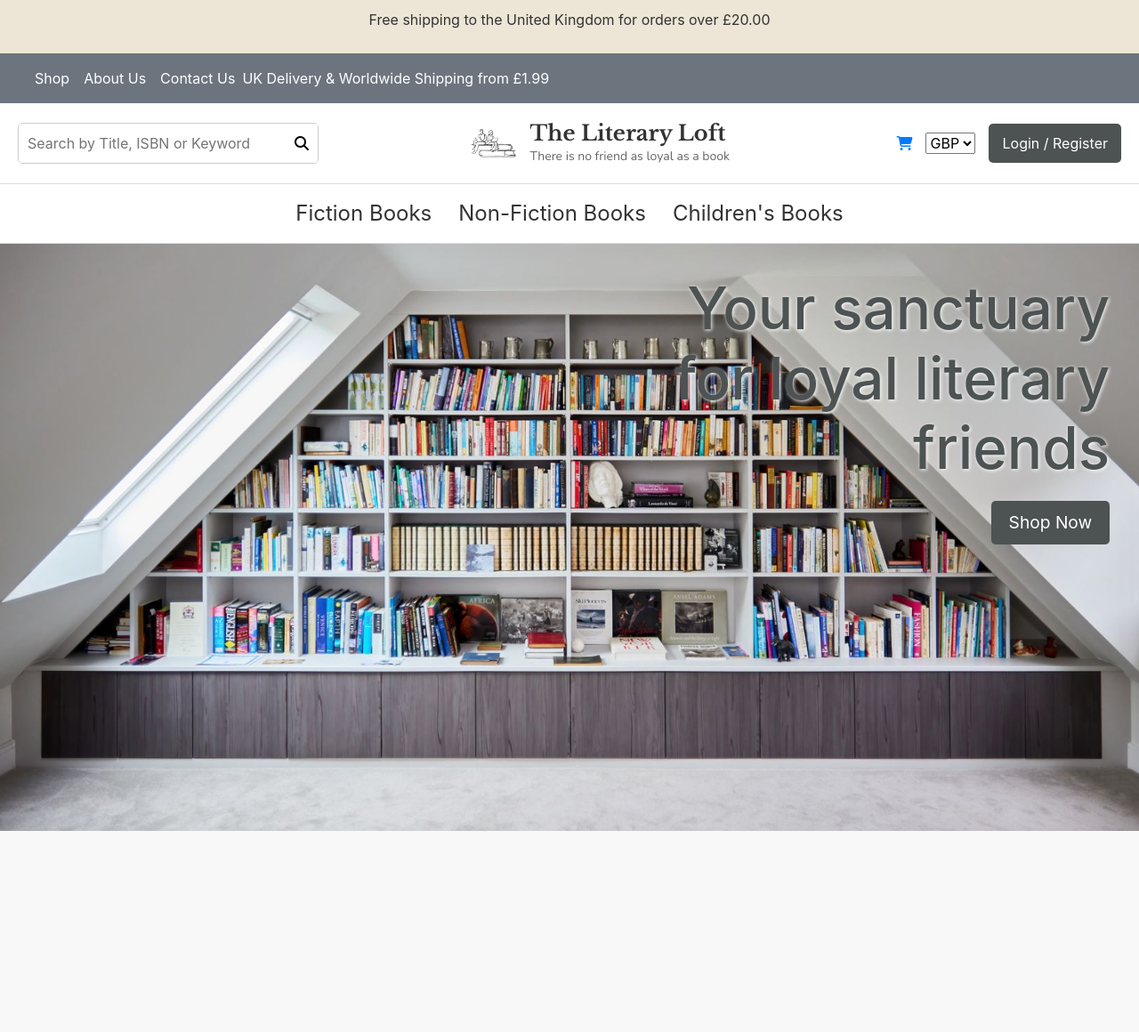
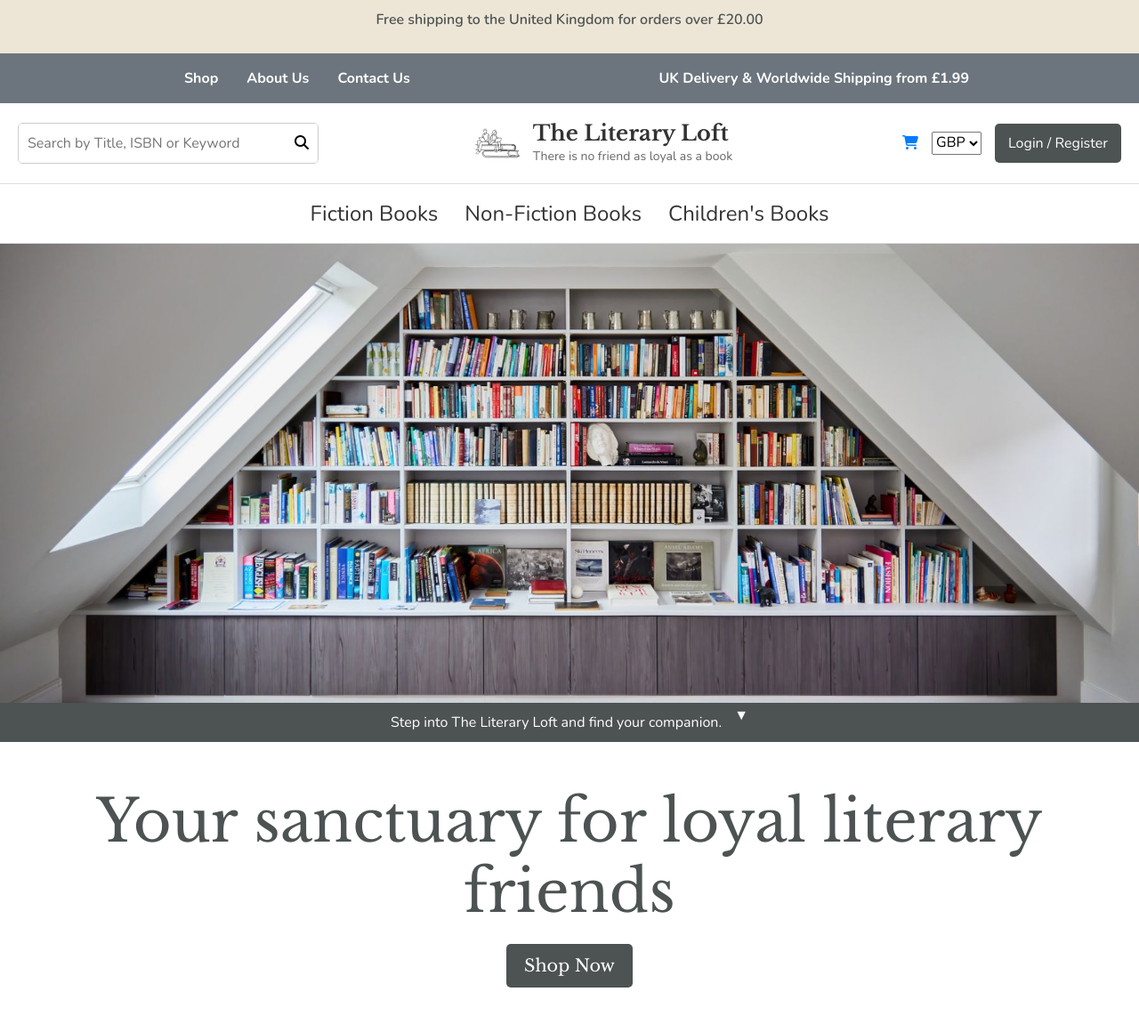
Before and after one commit to vica781/The_Literary_Loft_v2, a Django app: page / in a window 1280 px wide. Shown: the whole page at 89% size. Before the commit the page ends 934 px from the top, so only its background shows below. Run offline with Django 4.2, Linux system fonts and the light colour scheme; some libraries are stand-ins or nearby versions.

Commit message:
Feat: change hero-section add banner with scroll-indicator to improve UI

```diff
--- a/books/templates/books/index.html
+++ b/books/templates/books/index.html
@@ -2,22 +2,26 @@
 {% load static %}
 
 {% block extra_css %}
-<style>
-    .hero-section {
-        background-image: url('{% static "images/loft.jpg" %}');
-    }
-</style>
-{% endblock %}
-
-{% block hero_content %}
-<div class="hero-section">
-  <div class="hero-content">
-    <h2>Your sanctuary for loyal literary friends</h2>
-    <button class="cta-button">Shop Now</button>
-  </div>
-</div>
+<link rel="stylesheet" href="{% static 'css/style.css' %}">
 {% endblock %}
 
 {% block content %}
+<div class="hero-section" style="background-image: url('{% static "images/loft.jpg" %}');">
+    <div class="running-banner">
+        Step into The Literary Loft and find your companion.
+        <span class="scroll-indicator">&#9660;</span>
+    </div>
+</div>
+
+<div id="hero-content" class="hero-content">
+    <h2>Your sanctuary for loyal literary friends</h2>
+    <button class="cta-button">Shop Now</button>
+</div>
+
 <!-- Main content here -->
 {% endblock %}
+
+{% block extra_js %}
+{{ block.super }}
+<script src="{% static 'js/hero_banner.js' %}"></script>
+{% endblock %}
--- a/reading_loft/static/css/style.css
+++ b/reading_loft/static/css/style.css
@@ -5,6 +5,7 @@ html {
   height: 100%;
   width: 100%;
 }
+
 * {
   margin: 0;
   padding: 0;
@@ -12,10 +13,10 @@ html {
 }
 
 body {
-  font-family: Arial, sans-serif;
+  font-family: "Nunito", sans-serif;
 }
 
-/* Fonts */
+/* --------------------------------Fonts----------------------------------- */
 .libre-baskerville {
   font-family: "Libre Baskerville", serif;
 }
@@ -25,27 +26,31 @@ body {
   font-optical-sizing: auto;
 }
 
-/* Top bar */
+/* --------------------------------Top bar--------------------------------- */
 .top-bar {
   background-color: #ede6d7;
-  color: #333;
+  color: #4d5252;
   text-align: center;
   padding: 10px 0;
+  font-family: "Nunito", sans-serif;
+  font-weight: 600;
 }
 
-/* Main navigation */
+/* -----------------------------Main navigation---------------------------- */
 .main-nav {
   background-color: #4d5252;
   color: white;
   display: flex;
   justify-content: space-between;
   align-items: center;
-  padding: 10px;
+  padding: 15px 20px;
 }
 
 .nav-links {
   list-style-type: none;
   display: flex;
+  margin: 0;
+  padding: 0;
 }
 
 .nav-links li {
@@ -55,9 +60,66 @@ body {
 .nav-links a {
   color: white;
   text-decoration: none;
+  padding: 10px 15px;
+  border-radius: 5px;
+  transition: background-color 0.3s ease;
+  font-family: "Nunito", sans-serif;
+  font-weight: 600;
+  font-size: 1rem;
 }
 
-/* Header main */
+.nav-links a:hover {
+  background-color: rgba(255, 255, 255, 0.2);
+}
+
+.nav-links li.active a {
+  background-color: rgba(255, 255, 255, 0.1);
+  border-bottom: 3px solid #ede6d7;
+}
+
+.nav-links li.has-dropdown > a::after {
+  content: '▼';
+  font-size: 0.7em;
+  margin-left: 5px;
+}
+
+.navbar-nav .nav-item .nav-link {
+    color: white !important;
+    font-weight: bold;
+    cursor: pointer;
+}
+
+.navbar-nav {
+  margin-left: 10rem;
+}
+
+.navbar-text {
+    color: white !important;
+    font-weight: bold;
+    margin-right: 10rem;
+}
+
+.navbar-nav .nav-item .nav-link {
+    padding: 0.5rem 1rem;
+    border-radius: 5px;
+    transition: background-color 0.3s ease;
+}
+
+.navbar-nav .nav-item .nav-link:hover,
+.navbar-nav .nav-item .nav-link:focus {
+    background-color: rgba(255, 255, 255, 0.2);
+    color: white;
+}
+
+.navbar-nav .nav-item .nav-link:active {
+    background-color: rgba(255, 255, 255, 0.3);
+}
+
+.navbar-nav .nav-item .nav-link.active {
+    background-color: rgba(255, 255, 255, 0.3);
+}
+
+/* ------------------------------Header main-------------------------------- */
 .header-main {
   display: flex;
   justify-content: space-between;
@@ -97,7 +159,7 @@ body {
   margin: 0;
 }
 
-/* Search bar */
+/* --------------------------------Search bar------------------------------- */
 .search-bar {
   display: flex;
   border: 1px solid #ccc;
@@ -118,7 +180,7 @@ body {
   cursor: pointer;
 }
 
-/* User actions */
+/* --------------------------------User actions---------------------------- */
 .user-actions {
   display: flex;
   align-items: center;
@@ -136,7 +198,7 @@ body {
   border-radius: 5px;
 }
 
-/* Category navigation */
+/* ---------------------------Category navigation--------------------------- */
 .category-nav {
   background-color: #fff;
   padding: 15px 0;
@@ -167,38 +229,58 @@ body {
   color: #4d5252;
 }
 
+/* -------------------------------Hero section----------------------------- */
 /* Hero section */
 .hero-section {
     background-size: cover;
     background-position: center;
-  height: 660px;
-  display: flex;
-  flex-direction: column;
-  justify-content: center;
-  align-items: flex-end;
-  text-align: right;
-  padding-right: 10%;
+    height: 70vh;
     position: relative;
 }
 
-.hero-content {
-  /* background-color: rgba(255, 255, 255, 0.7); */
-  padding: 20px;
-  border-radius: 10px;
-  max-width: 550px;
-  max-height: 400px;
-  right: 1%;
-  top: 2%;
+.running-banner {
     position: absolute;
+    bottom: 0;
+    left: 0;
+    right: 0;
+    background-color: #4d5252;
+    color: white;
+    padding: 10px 0;
+    text-align: center;
 }
 
-.hero-section h2 {
+.scroll-indicator {
+    display: inline-block;
+    margin-left: 10px;
+    animation: bounce 2s infinite;
+    cursor: pointer;
+}
+
+@keyframes bounce {
+    0%, 20%, 50%, 80%, 100% {
+        transform: translateY(0);
+    }
+    40% {
+        transform: translateY(-10px);
+    }
+    60% {
+        transform: translateY(-5px);
+    }
+}
+
+.hero-content {
+  font-family: "Libre Baskerville", serif;
+  font-weight: 700;
+  text-align: center;
+  padding: 50px 0;
+  /* background-color: rgba(255, 255, 255, 0.7); */
+}
+
+.hero-content h2 {
     font-size: 4.1rem;
     margin-bottom: 20px;
     color: #4d5252;
     text-shadow: 1px 1px 4px rgba(255, 255, 255, 1);
-  position: relative;
-  z-index: 1;
 }
 
 .cta-button {
@@ -210,10 +292,94 @@ body {
     border-radius: 5px;
     cursor: pointer;
     transition: background-color 0.3s ease;
-  position: relative;
-  z-index: 1;
 }
 
 .cta-button:hover {
     background-color: #3a3f3f;
 }
+
+/* -------------------------------Responsive design------------------------- */
+@media (max-width: 991px) {
+  .navbar-collapse,
+  .navbar-nav,
+  .navbar-text {
+    margin-bottom: 1rem;
+  }
+
+  .navbar-text {
+    display: block;
+  }
+}
+
+@media (max-width: 768px) {
+  .navbar-nav {
+    margin-left: 0;
+  }
+
+  .navbar-text {
+    margin-right: 0;
+  }
+
+  .main-nav {
+    flex-direction: column;
+    align-items: flex-start;
+  }
+
+  .nav-links {
+    flex-direction: column;
+    width: 100%;
+  }
+
+  .nav-links li {
+    margin: 0 0 10px 0;
+  }
+
+  .nav-links a {
+    display: block;
+    padding: 10px;
+  }
+
+  .header-main {
+    flex-direction: column;
+    align-items: center;
+  }
+
+  .search-bar {
+    width: 80%;
+    margin-bottom: 20px;
+  }
+
+  .user-actions {
+    margin-top: 20px;
+  }
+
+  .hero-section {
+    height: auto;
+    min-height: 60vh;
+    /* min-width: 50vw; */
+    padding: 40px 20px;
+    align-items: center;
+    text-align: center;
+  }
+
+  .hero-content {
+    background-color: rgba(255, 255, 255, 0.7);
+    position: static;
+    max-width: 100%;
+  }
+
+  .hero-content h2 {
+    font-size: 2rem;
+  }
+
+  .cta-button {
+    padding: 8px 16px;
+    font-size: 1rem;
+    background-color: #4d5252;
+    color: white;
+    border: none;
+    border-radius: 5px;
+    cursor: pointer;
+    transition: background-color 0.3s ease;
+  }
+}
--- /dev/null
+++ b/reading_loft/static/js/hero_banner.js
@@ -0,0 +1,10 @@
+document.addEventListener('DOMContentLoaded', function() {
+    const scrollIndicator = document.querySelector('.scroll-indicator');
+    const heroContent = document.getElementById('hero-content');
+
+    if (scrollIndicator && heroContent) {
+        scrollIndicator.addEventListener('click', function() {
+            heroContent.scrollIntoView({behavior: 'smooth'});
+        });
+    }
+});
--- a/templates/base.html
+++ b/templates/base.html
@@ -58,36 +58,53 @@
       href="https://fonts.googleapis.com/css2?family=Libre+Baskerville:ital,wght@0,400;0,700;1,400&family=Nunito:ital,wght@0,200..1000;1,200..1000&display=swap"
       rel="stylesheet"
     />
-    {% endblock %} {% block extra_js %} {% endblock %} {% block title %}
-    <title>The Literary Loft{% block extra_title %}{% endblock %}</title>
     {% endblock %}
+
+    {% block extra_js %}
+    {% endblock %}
+
+    {% block title %}<title>The Literary Loft{% block extra_title %}
+    {% endblock %}</title>{% endblock %}
   </head>
+
   <body>
     {% block page_header %}
     <header>
       <div class="top-bar">
         <p>Free shipping to the United Kingdom for orders over £20.00</p>
       </div>
-      {% comment %} <nav class="main-nav">
-        <ul class="nav-links">
-          <li><a href="{% url 'books:shop' %}">Shop</a></li>
-          <li><a href="{% url 'books:about' %}">About Us</a></li>
-          <li><a href="{% url 'books:contact' %}">Contact Us</a></li>
-        </ul>
-        <p class="shipping-info">UK Delivery & Worldwide Shipping from £1.99</p>
-      </nav> {% endcomment %}
-      <nav class="navbar navbar-expand-lg bg-secondary py-2">
+
+      <nav class="navbar navbar-expand-lg navbar-dark bg-secondary py-2">
         <div class="container-fluid">
-    <button class="navbar-toggler" type="button" data-bs-toggle="collapse" data-bs-target="#navbarNav" aria-controls="navbarNav" aria-expanded="false" aria-label="Toggle navigation">
+          <button
+            class="navbar-toggler"
+            type="button"
+            data-toggle="collapse"
+            data-target="#navbarNav"
+            aria-controls="navbarNav"
+            aria-expanded="false"
+            aria-label="Toggle navigation"
+          >
             <span class="navbar-toggler-icon"></span>
           </button>
-    <div class="collapse navbar-collapse" id="navbarNav">
-      <ul class="navbar-nav me-auto mb-2 mb-lg-0 ps-3">
-        <li class="nav-item"><a class="nav-link text-white" href="{% url 'books:shop' %}">Shop</a></li>
-        <li class="nav-item"><a class="nav-link text-white" href="{% url 'books:about' %}">About Us</a></li>
-        <li class="nav-item"><a class="nav-link text-white" href="{% url 'books:contact' %}">Contact Us</a></li>
+          <div
+            class="collapse navbar-collapse justify-content-between"
+            id="navbarNav"
+          >
+            <ul class="navbar-nav">
+              <li class="nav-item">
+                <a class="nav-link" href="{% url 'books:shop' %}">Shop</a>
+              </li>
+              <li class="nav-item">
+                <a class="nav-link" href="{% url 'books:about' %}">About Us</a>
+              </li>
+              <li class="nav-item">
+                <a class="nav-link" href="{% url 'books:contact' %}"
+                  >Contact Us</a
+                >
+              </li>
             </ul>
-      <span class="navbar-text text-white pe-3">
+            <span class="navbar-text">
               UK Delivery & Worldwide Shipping from £1.99
             </span>
           </div>
@@ -102,7 +119,7 @@
         </div>
         <div class="logo-container">
           <img
-            src="{% static 'images/logo_1.png' %}"
+            src="{% static 'images/logo_adobe_resized.svg' %}"
             alt="The Literary Loft Logo"
             class="logo-image"
           />
@@ -131,9 +148,26 @@
         </nav>
       </div>
     </header>
-    {% endblock %} {% block hero_content %} {% endblock %} {% block content %}
-    {% endblock %} {% block page_footer %} {% endblock %} {% if message %}
+    {% endblock %}
+
+    {% block hero_content %}
+    {% endblock %}
+
+    {% block content %}
+    {% endblock %}
+
+    {% block page_footer %}
+    {% endblock %}
+
+    {% if message %}
     <div class="message-container"></div>
-    {% endif %} {% block postloadjs %} {% endblock %}
+    {% endif %}
+
+    {% block postloadjs %}
+    <script src="https://code.jquery.com/jquery-3.5.1.slim.min.js"></script>
+    <script src="https://cdn.jsdelivr.net/npm/popper.js@1.16.1/dist/umd/popper.min.js"></script>
+    <script src="https://cdn.jsdelivr.net/npm/bootstrap@4.6.0/dist/js/bootstrap.min.js"></script>
+    {% endblock %}
+
   </body>
 </html>
```
Also changed, not shown: reading_loft/static/images/logo_adobe_resized.svg (added). Lines whose indentation alone changed are shown as unchanged.
